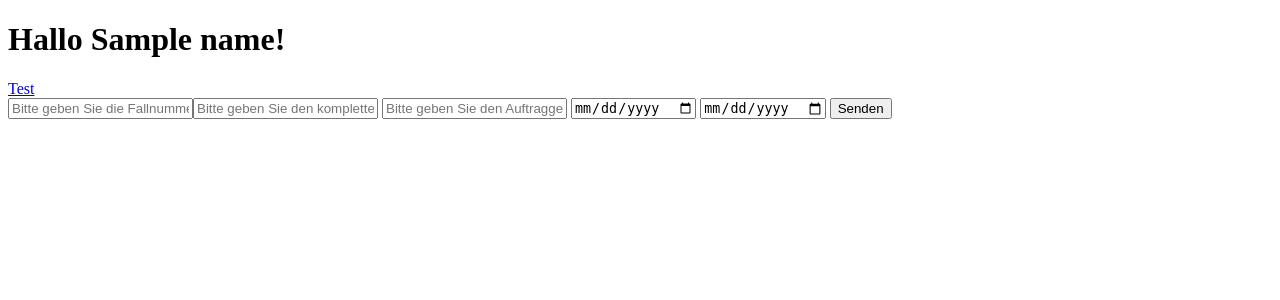
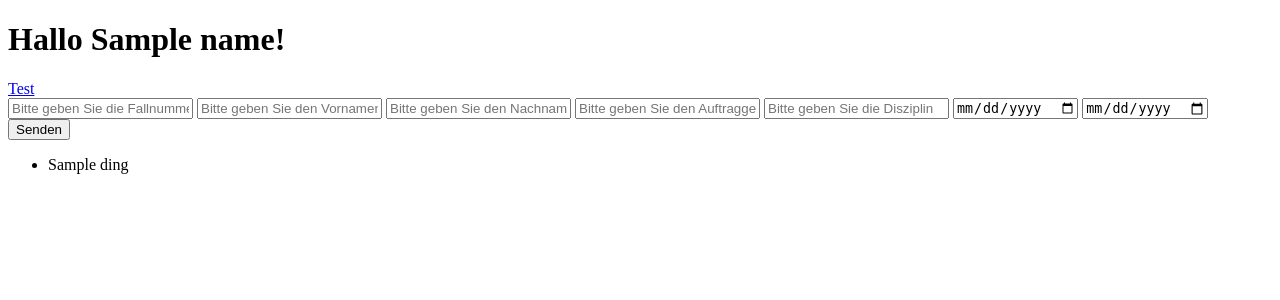
Before and after one commit to elsangallo/PROG2, a Python web app: template Medexperts/templates/index.html in a window 1280 px wide. Shown: the top 300 px of the page. Run offline with Jinja, Linux system fonts and the light colour scheme; the template is opened without the code that fills it: most values are stand-ins (such as "Sample title", 1, 10 or a date in 2020).

Commit message:
Formular

```diff
--- a/Medexperts/templates/index.html
+++ b/Medexperts/templates/index.html
@@ -8,13 +8,24 @@
 	<body>
 		<h1>Hallo {{ name }}!</h1>
 		<a href="{{ url_for('startseite')}}">Test</a>
-		<form method="Falleingang">
-			<input type="text" fallnr="Fallnummer" placeholder="Bitte geben Sie die Fallnummer ein"><input type="text" namen="Vornamen/Nachnachamen" placeholder="Bitte geben Sie den kompletten Namen ein">
+		<form method="Fallerfassung">
+			<input type="text" fallnr="Fallnummer" placeholder="Bitte geben Sie die Fallnummer ein">
+			<input type="text" vornamen="Vornamen" placeholder="Bitte geben Sie den Vornamen ein">
+			<input type="text" nachnamen="nachnamen" placeholder="Bitte geben Sie den Nachnamen ein">
 			<input type="text" auftraggeber="Auftraggeber" placeholder="Bitte geben Sie den Auftraggeber ein">
+			<input type="text" disziplin="Disziplin" placeholder="Bitte geben Sie die Disziplin 	 ein">
 			<input type="date" datum="Eingangsdatum" placeholder="Bitte geben Sie das Falleingangsdatum ein">
 			<input type="date" termin="Abschlusstermin" placeholder="Bitte geben Sie den Abschlusstermin ein">
 			<button type="submit">Senden</button>
 		</form>
+
+	   <ul>
+        {% for ding in dinger %}
+            <li>{{ ding }}</li>
+
+        {% endfor %}
+	    </ul>
+
 	</body>
 
 </html>
```
Also changed, not shown: Medexperts/main.py (+20 -8 lines), 1 other file.
